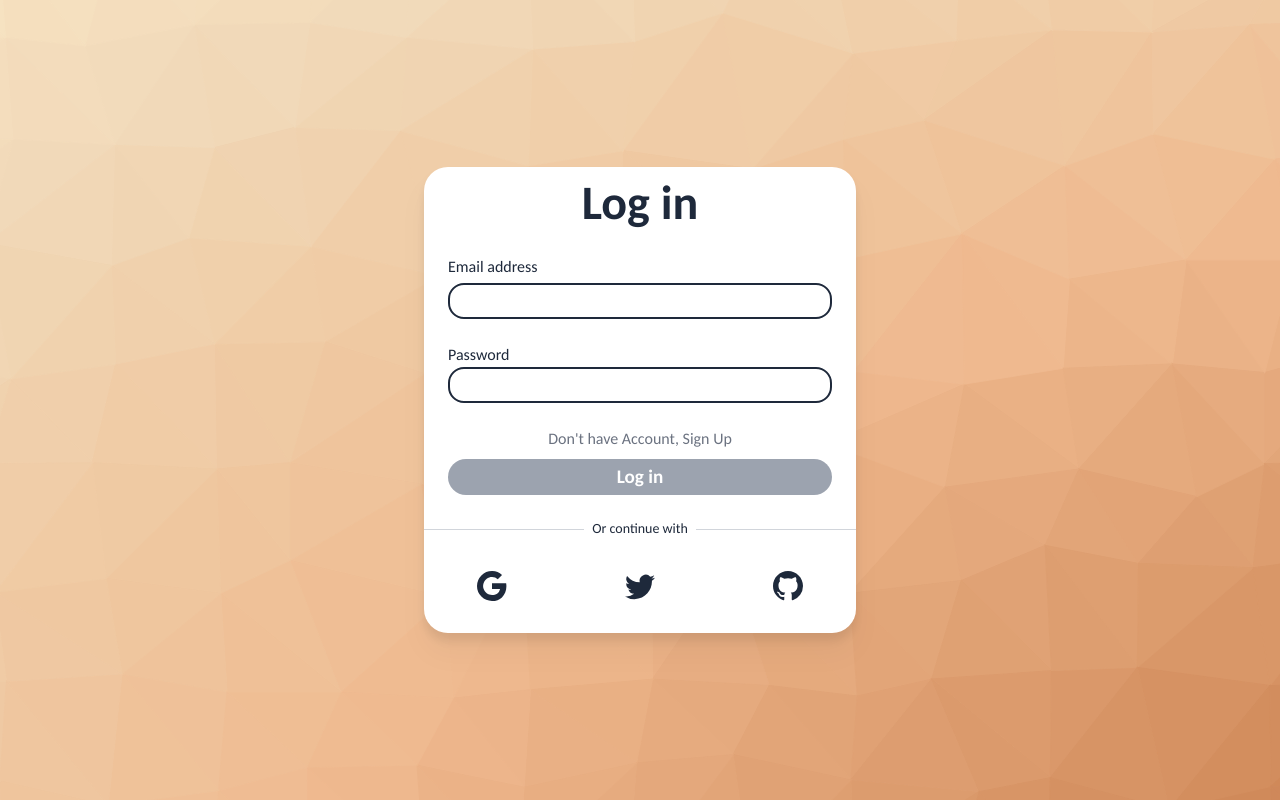
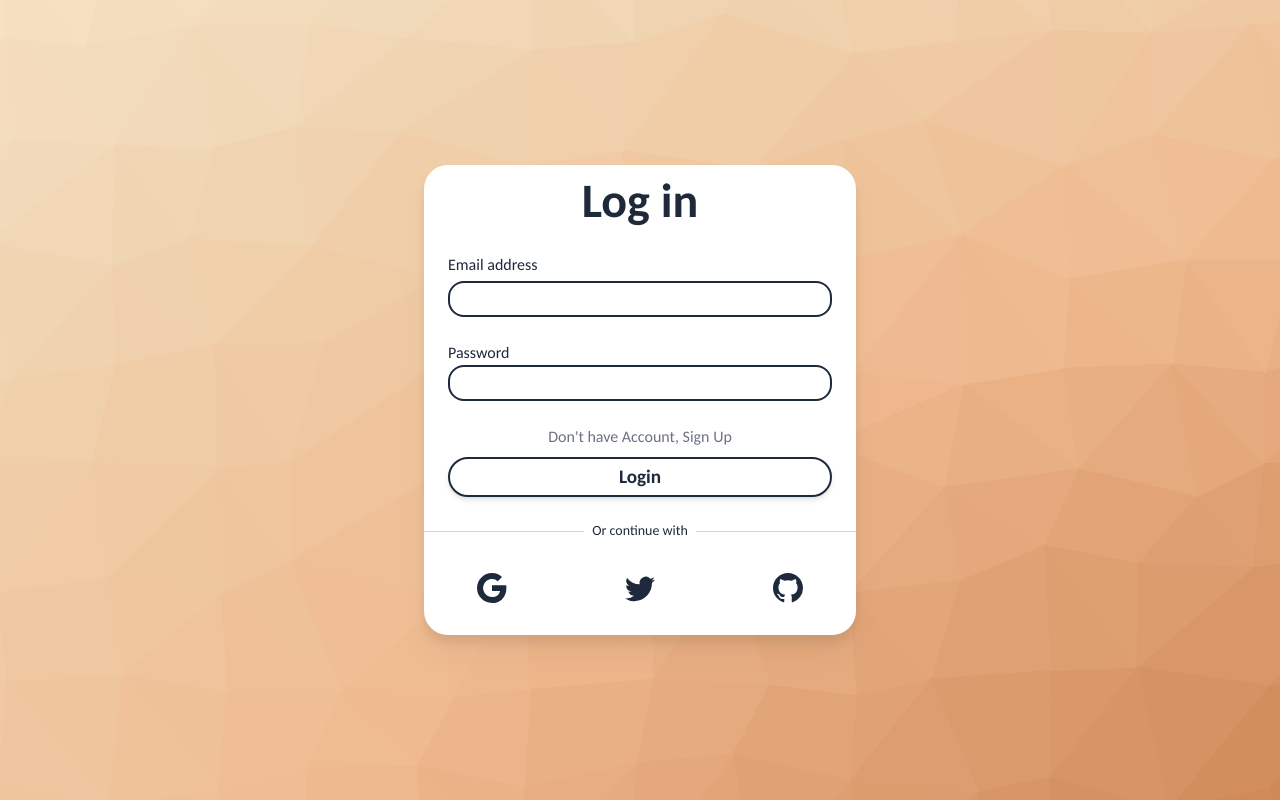
Before and after one commit to Switch0XD/Quiz_APP, a React (Create React App) app: page / in a window 1280 px wide. Built offline with nearby package versions, Linux system fonts and the light colour scheme; a web font is replaced by a local one.

Commit message:
Major ui change in profile page & minor in others

```diff
--- a/src/App.jsx
+++ b/src/App.jsx
@@ -14,7 +14,7 @@ function App() {
     difficulty: "",
   });
   return (
-    <div className="background">
+    <div className="background overflow-y-scroll hideScroll">
       <BrowserRouter>
         <Routes>
           <Route exact path="/" element={<Login />} />
--- a/src/components/Login.jsx
+++ b/src/components/Login.jsx
@@ -2,9 +2,10 @@ import React, { useState } from "react";
 import { account } from "../appwrite/appwriteConfig";
 import { useNavigate } from "react-router-dom";
 import Cards from "./Ui/Cards";
-import { BsFacebook, BsGoogle } from "react-icons/bs";
+import { BsGoogle } from "react-icons/bs";
 import { BsTwitter } from "react-icons/bs";
 import { BsGithub } from "react-icons/bs";
+import { AiOutlineLogin } from "react-icons/ai";
 const Login = () => {
   const navigate = useNavigate();
   const [user, setUser] = useState({
@@ -26,23 +27,29 @@ const Login = () => {
   const googleAuth = (e) => {
     e.preventDefault();
     try {
-      account.createOAuth2Session('google', 'http://localhost:3000/profile', 'http://localhost:3000');
+      account.createOAuth2Session(
+        "google",
+        "http://localhost:3000/profile",
+        "http://localhost:3000"
+      );
       // navigate("/profile");
-    }
-    catch (error) {
+    } catch (error) {
       console.log(error);
     }
-  }
+  };
   const githubAuth = (e) => {
     e.preventDefault();
     try {
-      account.createOAuth2Session('github', 'http://localhost:3000/profile', 'http://localhost:3000');
+      account.createOAuth2Session(
+        "github",
+        "http://localhost:3000/profile",
+        "http://localhost:3000"
+      );
       // navigate("/profile");
-    }
-    catch (error) {
+    } catch (error) {
       console.log(error);
     }
-  }
+  };
   return (
     <div className="flex h-screen w-screen place-content-center items-center">
       <Cards className="w-auto h-auto">
@@ -98,11 +105,16 @@ const Login = () => {
           {/* Button */}
           <div>
             <button
-              type="submit"
-              className="w-96 bg-gray-400 text-white rounded-3xl p-1 btn-txt hover:bg-slate-800 hover:drop-shadow-md ease-in-out duration-300"
               onClick={loginUser}
+              class="relative inline-flex items-center justify-center w-96 h-auto px-4 py-1 overflow-hidden btn-txt text-slate-800 transition duration-300 ease-out border-2 border-slate-800 rounded-full shadow-md group"
             >
-              Log in
+              <span class="absolute inset-0 flex items-center justify-center w-full h-full text-white text-2xl duration-300 -translate-x-full bg-slate-800 group-hover:translate-x-0 ease">
+                <AiOutlineLogin />
+              </span>
+              <span class="absolute flex items-center justify-center w-full h-full text-slate-800 transition-all duration-300 transform group-hover:translate-x-full ease">
+                Login
+              </span>
+              <span class="relative invisible">Button Text</span>
             </button>
           </div>
         </form>
@@ -125,7 +137,7 @@ const Login = () => {
                 href="/"
                 className="w-full inline-flex justify-center py-2 px-4 text-3xl font-medium text-slate-800 hover:bg-gray-50"
               >
-                <BsGoogle onClick={(e)=> googleAuth(e)} />
+                <BsGoogle onClick={(e) => googleAuth(e)} />
               </a>
             </div>
 
@@ -143,7 +155,7 @@ const Login = () => {
                 href="/"
                 className="w-full inline-flex justify-center py-2 px-4 text-3xl font-medium text-slate-800 hover:bg-gray-50"
               >
-                <BsGithub onClick={(e)=> githubAuth(e)} />
+                <BsGithub onClick={(e) => githubAuth(e)} />
               </a>
             </div>
           </div>
--- a/src/components/Questions.jsx
+++ b/src/components/Questions.jsx
@@ -147,11 +147,27 @@ const Question = ({ filters }) => {
             <p className="text-center text-xl">{`You answered ${progress}/${filters.noOfQuestions} questions correctly`}</p>
             <div className="py-4">
               <button
-                type="submit"
-                className="w-24 bg-orange-400 hover:bg-orange-500 text-white rounded-3xl p-1 btn-txt hover:drop-shadow-md ease-in-out duration-300"
                 onClick={() => navigate("/profile")}
+                class="relative inline-flex items-center px-12 py-1 overflow-hidden btn-txt text-orange-500 border-2 border-orange-500 rounded-full hover:text-white group hover:bg-gray-50"
               >
-                Continue
+                <span class="absolute left-0 block w-full h-0 transition-all bg-orange-500 opacity-100 group-hover:h-full top-1/2 group-hover:top-0 duration-400 ease"></span>
+                <span class="absolute right-0 flex items-center justify-start w-10 h-10 duration-300 transform translate-x-full group-hover:translate-x-0 ease">
+                  <svg
+                    class="w-5 h-5"
+                    fill="none"
+                    stroke="currentColor"
+                    viewBox="0 0 24 24"
+                    xmlns="http://www.w3.org/2000/svg"
+                  >
+                    <path
+                      stroke-linecap="round"
+                      stroke-linejoin="round"
+                      stroke-width="2"
+                      d="M14 5l7 7m0 0l-7 7m7-7H3"
+                    ></path>
+                  </svg>
+                </span>
+                <span class="relative">Continue</span>
               </button>
             </div>
           </Card>
--- a/src/components/SetupQuiz.jsx
+++ b/src/components/SetupQuiz.jsx
@@ -2,6 +2,7 @@ import React, { useState, useEffect } from "react";
 import { useNavigate } from "react-router-dom";
 import Card from "./Ui/Cards.jsx";
 import { useParams } from "react-router-dom";
+import { VscDebugStart } from "react-icons/vsc";
 
 const SetupQuiz = ({ setFilters }) => {
   const tech = useParams();
@@ -50,9 +51,15 @@ const SetupQuiz = ({ setFilters }) => {
           <div className="pt-16 pb-8">
             <button
               type="submit"
-              className="w-96 bg-gray-400 text-white rounded-3xl p-1 btn-txt hover:bg-slate-800 hover:drop-shadow-md ease-in-out duration-300"
+              class="relative inline-flex items-center justify-center w-96 h-auto px-4 py-1 overflow-hidden btn-txt text-slate-800 transition duration-300 ease-out border-2 border-slate-800 rounded-full shadow-md group"
             >
-              Start
+              <span class="absolute inset-0 flex items-center justify-center w-full h-full text-white text-2xl duration-300 -translate-x-full bg-slate-800 group-hover:translate-x-0 ease">
+                <VscDebugStart />
+              </span>
+              <span class="absolute flex items-center justify-center w-full h-full text-slate-800 transition-all duration-300 transform group-hover:translate-x-full ease">
+                Start
+              </span>
+              <span class="relative invisible">Button Text</span>
             </button>
           </div>
         </form>
--- a/src/components/Signup.jsx
+++ b/src/components/Signup.jsx
@@ -6,6 +6,7 @@ import Cards from "./Ui/Cards";
 import { BsFacebook } from "react-icons/bs";
 import { BsTwitter } from "react-icons/bs";
 import { BsGithub } from "react-icons/bs";
+import { AiOutlinePlusCircle } from "react-icons/ai";
 const Signup = () => {
   const navigate = useNavigate();
   const [user, setUser] = useState({
@@ -100,20 +101,25 @@ const Signup = () => {
           {/* Signin option */}
           <div className="flex place-content-center items-center pt-6 pb-2">
             <a
-              href="/signup"
+              href="/"
               className="font-medium text-center text-gray-500 hover:text-indigo-300"
             >
-              Don't have Account, Sign Up
+              Have an account, Login
             </a>
           </div>
           {/* Button */}
           <div>
             <button
-              type="submit"
-              className="w-96 bg-gray-400 text-white rounded-3xl p-1 btn-txt hover:bg-slate-800 hover:drop-shadow-md ease-in-out duration-300"
               onClick={signupUser}
+              class="relative inline-flex items-center justify-center w-96 h-auto px-4 py-1 overflow-hidden btn-txt text-slate-800 transition duration-300 ease-out border-2 border-slate-800 rounded-full shadow-md group"
             >
-              Log in
+              <span class="absolute inset-0 flex items-center justify-center w-full h-full text-white text-2xl duration-300 -translate-x-full bg-slate-800 group-hover:translate-x-0 ease">
+                <AiOutlinePlusCircle />
+              </span>
+              <span class="absolute flex items-center justify-center w-full h-full text-slate-800 transition-all duration-300 transform group-hover:translate-x-full ease">
+                Sign in
+              </span>
+              <span class="relative invisible">Button Text</span>
             </button>
           </div>
         </form>
--- a/src/index.css
+++ b/src/index.css
@@ -70,3 +70,29 @@ body::-webkit-scrollbar-thumb {
 
   scrollbar-width: none;
 }
+
+.will-change-transform {
+  will-change: transform;
+}
+.cursor::after {
+  display: block;
+  content: "";
+  position: absolute;
+  width: 4px;
+  height: 100%;
+  background-color: #fff;
+  animation: cursor 0.6s linear infinite alternate;
+  will-change: opacity;
+}
+
+@keyframes cursor {
+  0%,
+  40% {
+    opacity: 1;
+  }
+
+  60%,
+  100% {
+    opacity: 0;
+  }
+}
--- a/tailwind.config.js
+++ b/tailwind.config.js
@@ -1,100 +1,29 @@
 module.exports = {
   content: ["./index.html", "./src/**/*.{js,ts,jsx,tsx}"],
-  media: false, // or 'media' or 'class'
   theme: {
     extend: {
-      margin: {
-        320: "320px",
-      },
-      width: {
-        190: "190px",
-        275: "275px",
-        300: "300px",
-        340: "340px",
-        350: "350px",
-        656: "656px",
-        880: "880px",
-        508: "508px",
-      },
-      height: {
-        80: "80px",
-        340: "340px",
-        370: "370px",
-        420: "420px",
-        510: "510px",
-        600: "600px",
-        685: "685px",
-        800: "800px",
-        "90vh": "90vh",
-      },
-      flex: {
-        0.7: "0.7 1 0%",
-      },
-      maxHeight: {
-        370: "370px",
-      },
-      minWidth: {
-        210: "210px",
-        350: "350px",
-        620: "620px",
-      },
-      textColor: {
-        lightGray: "#F1EFEE",
-        primary: "#FAFAFA",
-        secColor: "#efefef",
-        navColor: "#BEBEBE",
-      },
-      backgroundColor: {
-        mainColor: "#FBF8F9",
-        secondaryColor: "#F0F0F0",
-        blackOverlay: "rgba(0, 0 ,0 ,0.7)",
-      },
-      dropShadow: {
-        "3xl": "0 25px 25px rgba(0, 0, 0, 0.50)",
-      },
-      transitionDuration: {
-        2000: "2000ms",
+      animation: {
+        cursor: "cursor .6s linear infinite alternate",
+        // type: "type 1.8s ease-out .8s infinite alternate both",
+        type: "type 1.8s ease-out .8s 1 normal both",
+        "type-reverse": "type 1.8s ease-out 0s infinite alternate-reverse both",
       },
       keyframes: {
-        "slide-in": {
-          "0%": {
-            "-webkit-transform": "translateX(-200px)",
-            transform: "translateX(-200px)",
-          },
-          "100%": {
-            "-webkit-transform": "translateX(0px)",
-            transform: "translateX(0px)",
-          },
-        },
-
-        "slide-fwd": {
-          "0%": {
-            "-webkit-transform": "translateZ(0px)",
-            transform: "translateZ(0px)",
-          },
-          "100%": {
-            "-webkit-transform": "translateZ(160px)",
-            transform: "translateZ(160px)",
-          },
+        type: {
+          "0%": { width: "0ch" },
+          "5%, 10%": { width: "1ch" },
+          "15%, 20%": { width: "2ch" },
+          "25%, 30%": { width: "3ch" },
+          "35%, 40%": { width: "4ch" },
+          "45%, 50%": { width: "5ch" },
+          "55%, 60%": { width: "6ch" },
+          "65%, 70%": { width: "7ch" },
+          "75%, 80%": { width: "8ch" },
+          "85%, 90%": { width: "9ch" },
+          "95%": { width: "10ch" },
         },
       },
-      animation: {
-        "slide-in": "slide-in 0.5s ease-out",
-        "slide-fwd":
-          " slide-fwd 0.45s cubic-bezier(0.250, 0.460, 0.450, 0.940) both",
-      },
-      transitionProperty: {
-        height: "height",
-      },
     },
-    cursor: {
-      "zoom-in": "zoom-in",
-      pointer: "pointer",
-    },
-  },
-  variants: {
-    // backgroundColor: ['active'],
-    extend: {},
   },
   plugins: [],
 };
```
Also changed, not shown: src/components/Todos.jsx (+50 -38 lines), src/components/navBar.jsx (+17 -6 lines).
